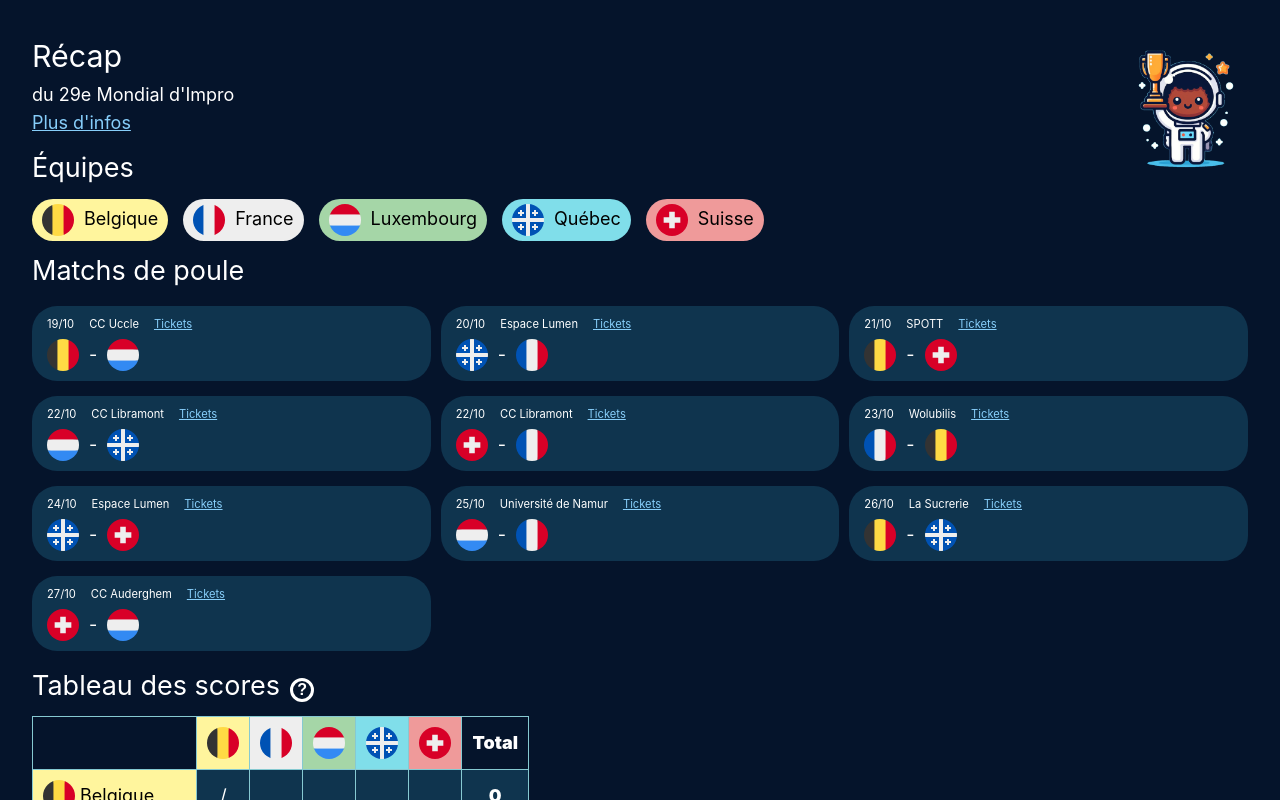
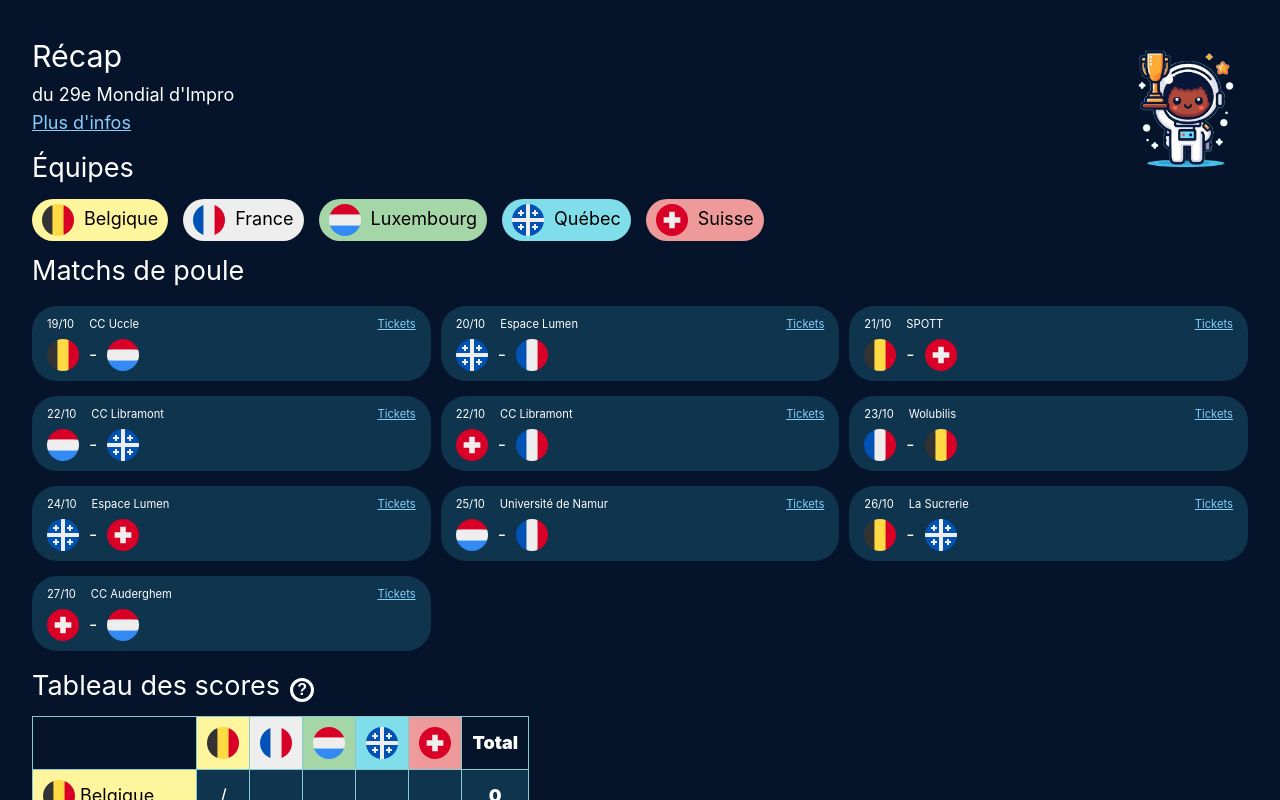
Before and after one commit to tchapeaux/mondial-impro-2023-resultats, a Vue app: page / in a window 1280 px wide. Shown: the top 800 px of the page. Built offline with nearby package versions, Linux system fonts and the light colour scheme.

Commit message:
imp: right-align the "Tickets" links

```diff
--- a/src/components/MatchRow.vue
+++ b/src/components/MatchRow.vue
@@ -8,7 +8,12 @@
     <div class="header">
       <div>{{ match.date.replace('/2023', '') }}</div>
       <div>{{ match.place }}</div>
-      <div v-if="!hasPlayed"><a :href="ticketsUrl" target="_blank">Tickets</a></div>
+      <template v-if="!hasPlayed">
+        <div class="spacer" />
+        <div class="tickets">
+          <a :href="ticketsUrl" target="_blank">Tickets</a>
+        </div>
+      </template>
     </div>
     <div class="score">
       <template v-if="hasPlayed">
@@ -111,6 +116,14 @@ li {
   gap: 15px;
 
   font-size: 0.7rem;
+
+  .spacer {
+    flex-grow: 1;
+  }
+
+  .tickets {
+    text-align: center;
+  }
 }
 
 .score {
```
